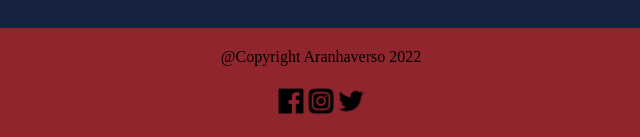
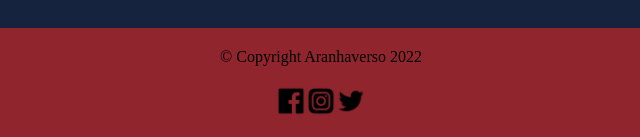
Before and after one commit to mariananieton/spider-man, a plain HTML site: page index.html in a window 1280 px wide. Shown: the part 1972-2109 px from the top of the page, 319-959 px from the left. Drawn offline with Linux system fonts and the light colour scheme.

Commit message:
Inserindo símbolo de copyright

```diff
--- a/index.html
+++ b/index.html
@@ -94,7 +94,7 @@
             </div>
         </section>
         <footer>
-            <p>@Copyright Aranhaverso 2022</p>
+            <p>&copy Copyright Aranhaverso 2022</p>
             <div class="redesSociais">
                 <a href="#"><img src="./img/facebook.png" alt="Logo do Facebook"></a>
                 <a href="#"><img src="./img/instagram.png" alt="Logo do Instagram"></a>
```
